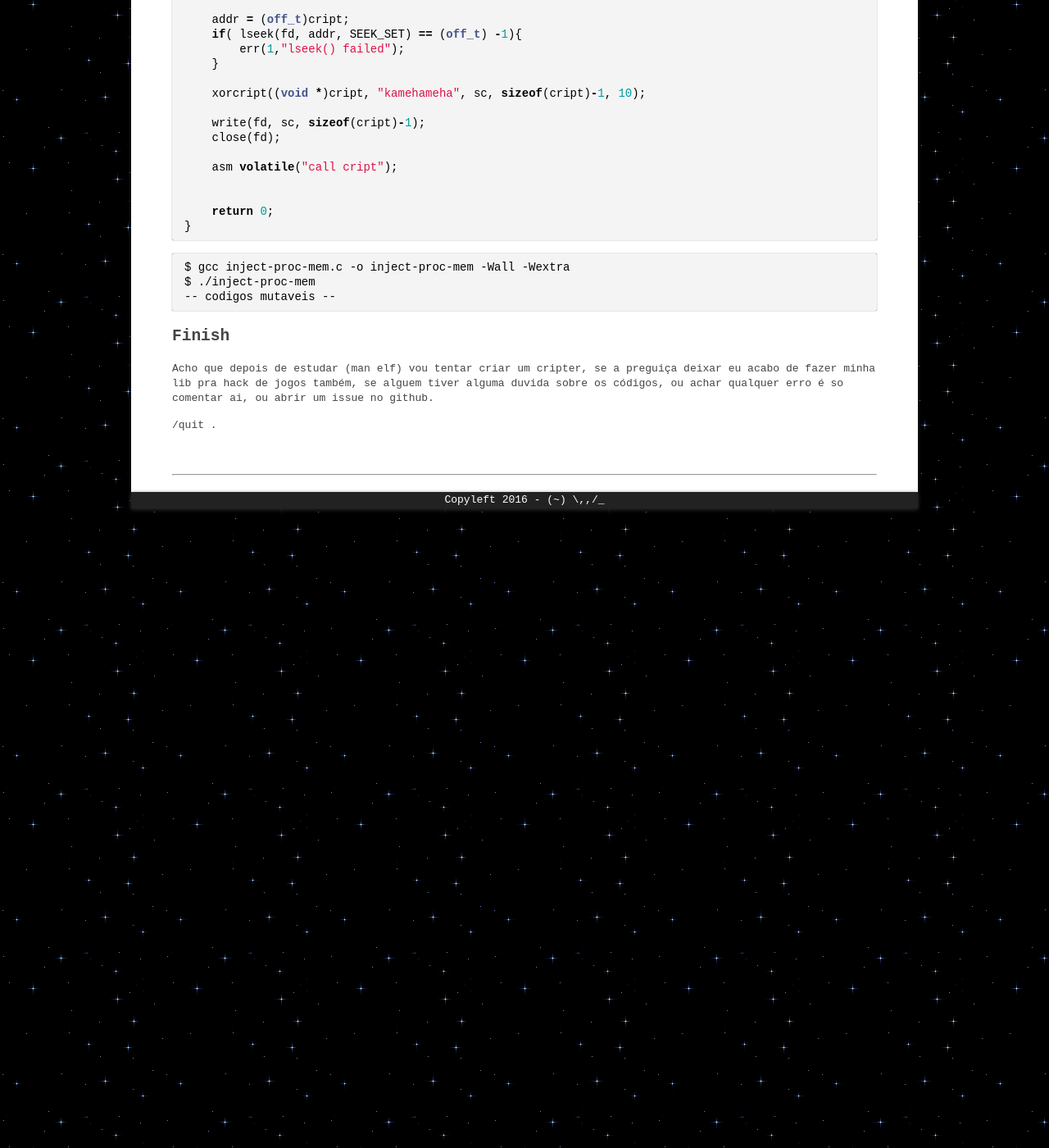
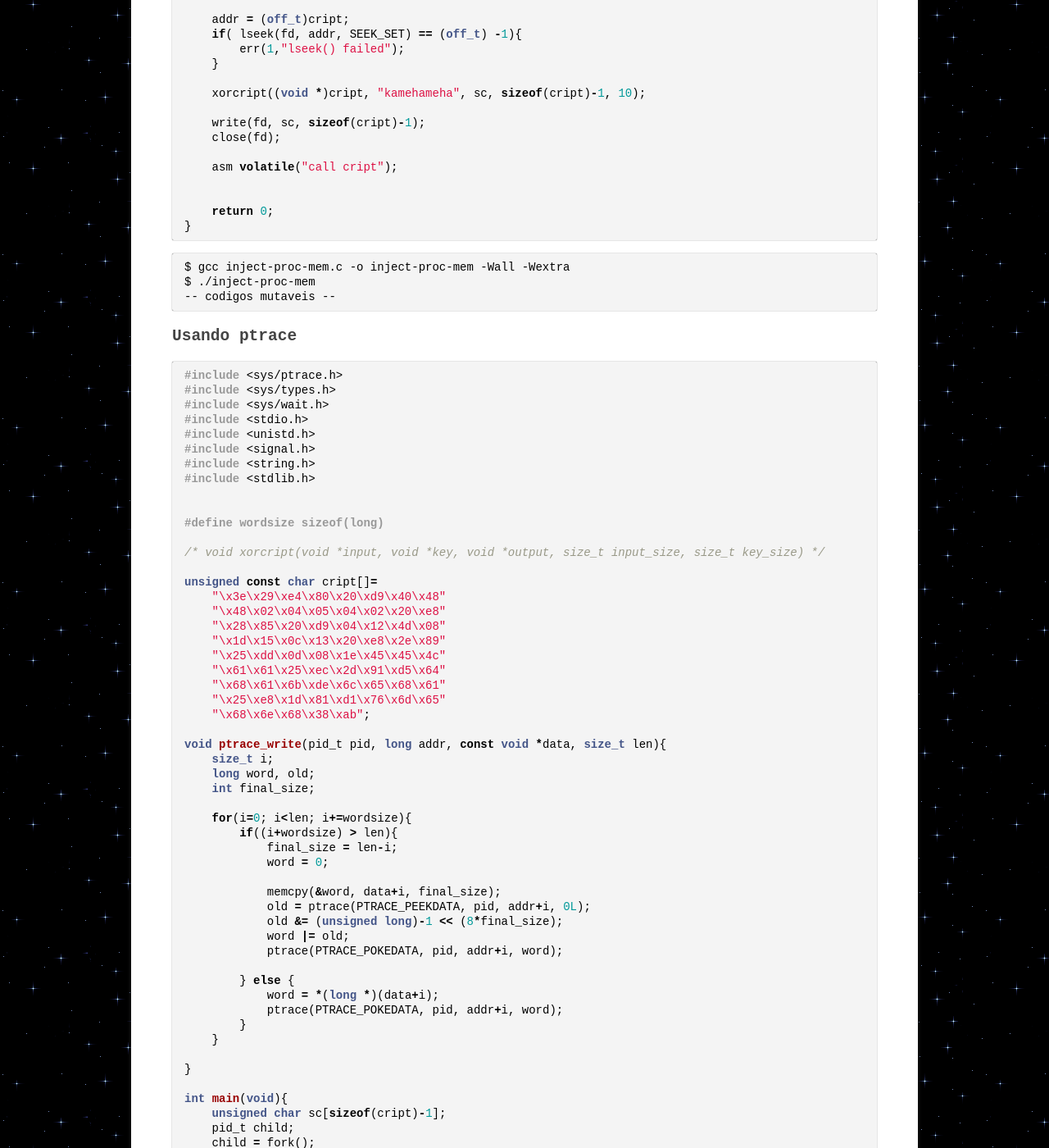
Before and after one commit to hc0d3r/hc0d3r.github.io, a Jekyll site: the page built from _posts/2016-04-19-exemplos-de-codigos-mutaveis.md, in a window 1280 px wide and 1400 px high, scrolled down 7237 px. Shown: the whole window at 82% size. Built offline with Jekyll 4.4.1, drawn with Linux system fonts in a browser that asks for light colours; comment, search, counter and statistics services are not loaded; some of the changed text lies outside the part shown.

Commit message:
adicionando exemplo usando ptrace

```diff
--- a/_posts/2016-04-19-exemplos-de-codigos-mutaveis.md
+++ b/_posts/2016-04-19-exemplos-de-codigos-mutaveis.md
@@ -433,6 +433,86 @@ $ ./inject-proc-mem
 -- codigos mutaveis --
 {% endhighlight %}
 
+## Usando ptrace
+
+{% highlight c %}
+#include <sys/ptrace.h>
+#include <sys/types.h>
+#include <sys/wait.h>
+#include <stdio.h>
+#include <unistd.h>
+#include <signal.h>
+#include <string.h>
+#include <stdlib.h>
+
+
+#define wordsize sizeof(long)
+
+/* void xorcript(void *input, void *key, void *output, size_t input_size, size_t key_size) */
+
+unsigned const char cript[]=
+    "\x3e\x29\xe4\x80\x20\xd9\x40\x48"
+    "\x48\x02\x04\x05\x04\x02\x20\xe8"
+    "\x28\x85\x20\xd9\x04\x12\x4d\x08"
+    "\x1d\x15\x0c\x13\x20\xe8\x2e\x89"
+    "\x25\xdd\x0d\x08\x1e\x45\x45\x4c"
+    "\x61\x61\x25\xec\x2d\x91\xd5\x64"
+    "\x68\x61\x6b\xde\x6c\x65\x68\x61"
+    "\x25\xe8\x1d\x81\xd1\x76\x6d\x65"
+    "\x68\x6e\x68\x38\xab";
+
+void ptrace_write(pid_t pid, long addr, const void *data, size_t len){
+    size_t i;
+    long word, old;
+    int final_size;
+
+    for(i=0; i<len; i+=wordsize){
+        if((i+wordsize) > len){
+            final_size = len-i;
+            word = 0;
+
+            memcpy(&word, data+i, final_size);
+            old = ptrace(PTRACE_PEEKDATA, pid, addr+i, 0L);
+            old &= (unsigned long)-1 << (8*final_size);
+            word |= old;
+            ptrace(PTRACE_POKEDATA, pid, addr+i, word);
+
+        } else {
+            word = *(long *)(data+i);
+            ptrace(PTRACE_POKEDATA, pid, addr+i, word);
+        }
+    }
+
+}
+
+int main(void){
+    unsigned char sc[sizeof(cript)-1];
+    pid_t child;
+    child = fork();
+
+    if(child == 0){
+        ptrace(PTRACE_TRACEME, 0L, 0L, 0L);
+        kill(getpid(), SIGSTOP);
+
+        asm volatile("call cript");
+        exit(0);
+    }
+
+    waitpid(child, NULL, 0);
+    xorcript((void *)cript, "kamehameha", sc, sizeof(cript)-1, 10);
+    ptrace_write(child, (long)cript, sc, sizeof(cript)-1);
+
+    return 0;
+}
+{% endhighlight %}
+
+{% highlight text %}
+$ gcc inject-ptrace.c -o inject-ptrace -Wall -Wextra
+$ ./inject-ptrace
+-- codigos mutaveis --
+{% endhighlight %}
+
+
 ## Finish
 
 Acho que depois de estudar (man elf) vou tentar criar um cripter, se a preguiça deixar eu acabo de fazer minha lib pra hack de jogos também, se alguem tiver alguma
```
